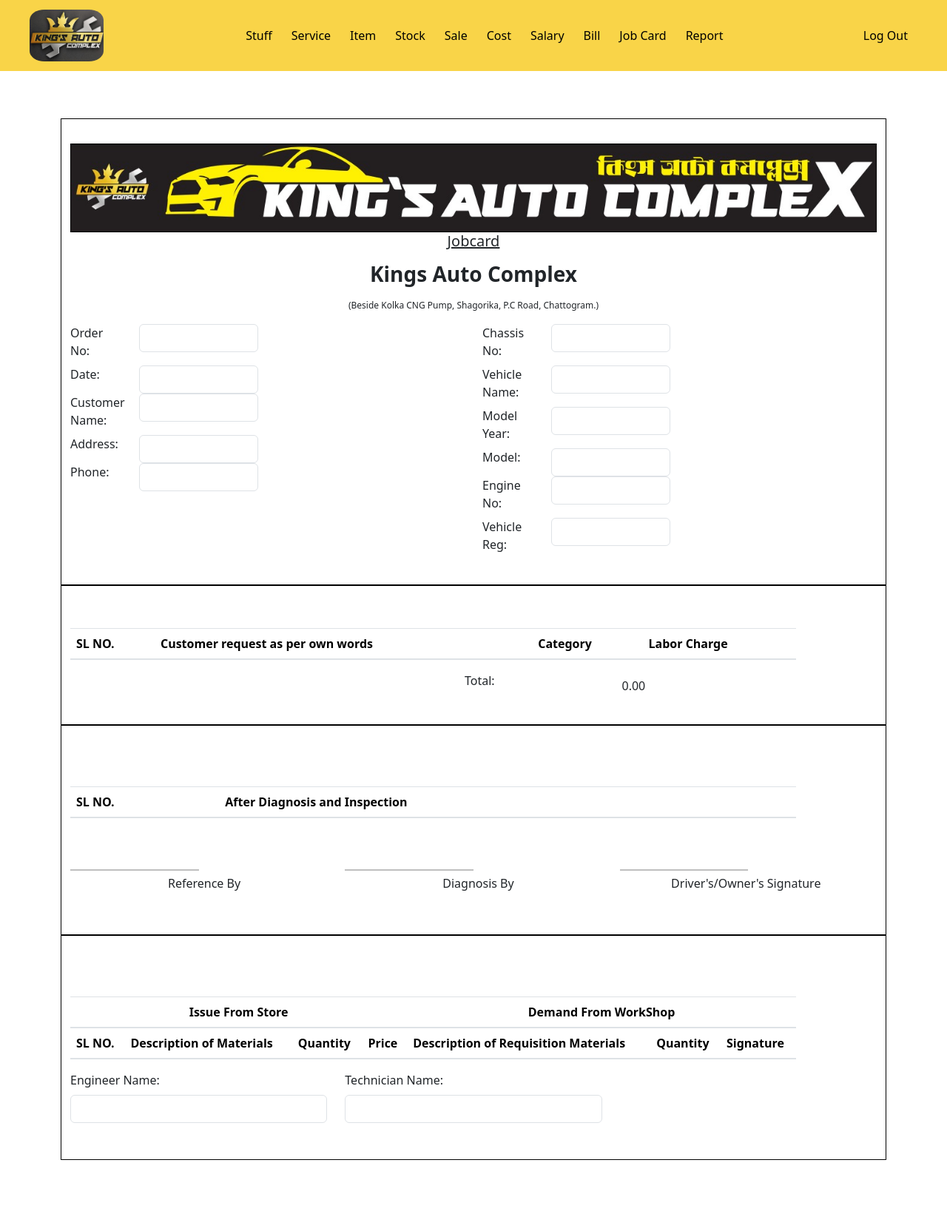
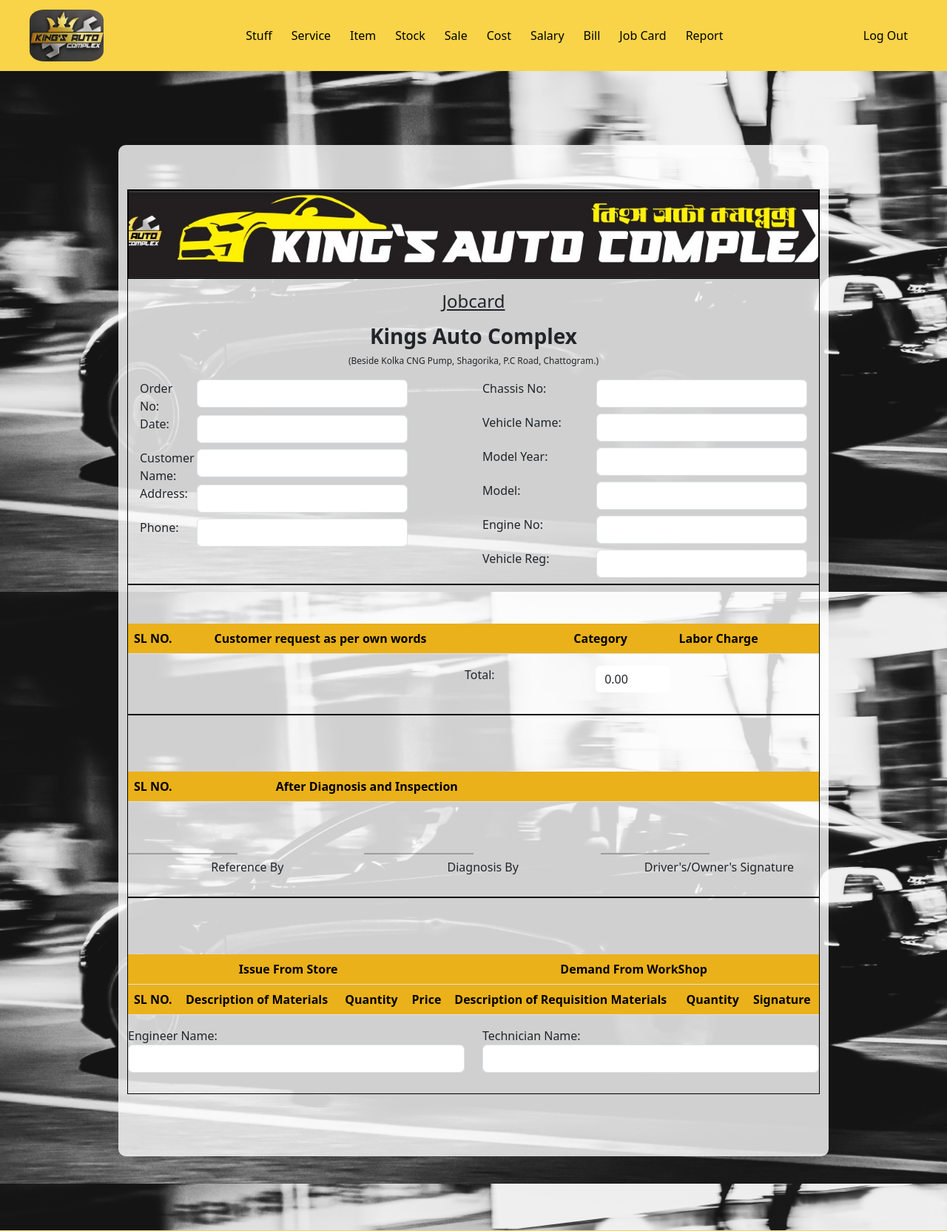
Before and after one commit to mdiibrahim/Kings-Auto-Complex-App, a Django app: template main/templates/main/jobcard_view.html in a window 1280 px wide. Shown: the top 1664 px of the page at 74% size. Run offline with Django 5.2, Linux system fonts and the light colour scheme; the template is opened without the code that fills it, so the values that code supplies are empty.

Commit message:
view job card done

```diff
--- a/main/templates/main/jobcard_view.html
+++ b/main/templates/main/jobcard_view.html
@@ -4,11 +4,48 @@
   <head>
     <meta charset="UTF-8" />
     <meta name="viewport" content="width=device-width, initial-scale=1.0" />
-    <link
-      rel="stylesheet"
-      href="https://cdn.jsdelivr.net/npm/bootstrap@4.6.2/dist/css/bootstrap.min.css"
-    />
+    <!-- Include Bootstrap 5 CSS -->
+    <link rel="stylesheet" href="https://cdn.jsdelivr.net/npm/bootstrap@5.3.0-alpha1/dist/css/bootstrap.min.css" />
+
     <style>
+      :root {
+        --primary-color: #eab11a;
+        --secondary-color: #f9d448;
+        --third-color: #f2f2f2;
+        --background-color: #000000;
+      }
+
+      /* Body styling with car background image */
+      body {
+        background: url('{% static "car_image.jpg" %}') no-repeat center center fixed;
+        background-size: cover; /* Ensure the image covers the entire background */
+      }
+
+      /* Container for the main content */
+      .container {
+        background-color: rgba(255, 255, 255, 0.8); /* Make background a little transparent */
+        padding: 60px;
+        border-radius: 10px;
+        margin-top: 100px; /* Add some top margin */
+        margin-bottom: 100px; /* Add some bottom margin */
+        max-width: 75% !important;
+        margin-left: auto; /* Center horizontally */
+        margin-right: auto; /* Center horizontally */
+      }
+
+      .btn-login {
+        background-color: var(--primary-color) !important; /* Primary color as default */
+        color: #000;
+        font-weight: 700;
+        border-radius: 50px;
+        padding: 15px;
+        transition: background-color 0.3s, transform 0.3s ease;
+      }
+
+      .btn-login:hover {
+        background-color: var(--secondary-color) !important; /* Secondary color on hover */
+        transform: scale(1.05);
+      }
       .main {
         background-image: url("{% static 'sign.jpg' %}");
         background-size: cover;
@@ -20,95 +57,60 @@
         justify-content: center;
         align-items: center;
       }
-      /* Adjust layout for printing */
+
+        .table th, .table td {
+
+  padding: 10px;
+}
+.table th{
+        background-color: var(--primary-color) !important;
+        }
+        /* Adjust layout for printing */
       @media print {
-        .row .col-md-2 {
-          display: inline-block;
-          width: 30%;
-        }
-        .row .col-md-4 {
-          display: inline-block;
-          width: 70%;
+        .container {
+          margin: 0%;
+          padding: 0;
         }
         .alias-ninja {
-          margin-bottom: 5rem;
+          margin-bottom: 25rem;
         }
-        .col-md-4 {
-          flex: 0 0 33.33%;
-          max-width: 33.33%;
+        .row {
+          display: flex;
+          flex-wrap: wrap;
         }
-        .col-md-6 {
-          width: 50%;
-          flex-basis: 50%;
-        }
-        body {
-          display: flex;
-          justify-content: center;
-          align-items: center;
-        }
-        .main {
-          background-image: url("{% static 'sign.jpg' %}");
-          background-size: cover;
-          background-repeat: no-repeat;
-          background-position: center;
-          height: 5vh;
-          width: 100%;
-          display: flex;
-          justify-content: center;
-          align-items: center;
-        }
-        input[type="text"] {
-          border: none;
-        }
-        .delete-row {
-          display: none !important;
-        }
-        .navbar {
-          display: none;
-        }
-        footer {
-          display: none !important;
-        }
-        .submit-bt {
-          display: none !important;
-        }
-      }
     </style>
   </head>
   <body>
     {% include 'main/navbar.html' %}
-    <div
-      class="jumbotron container justify-content-center"
-      style="background-color: white; text-align: left"
+<div
+      class=" container justify-content-center"
     >
       <form id="dynamic-form" action="{% url 'create_jobcard' %}" method="POST">
         {% csrf_token %}
-
+        <input type="hidden" name="date1" id="date1">
         <div
-          class="container"
-          style="border: 1px solid black; padding-top: 3%; padding-bottom: 3%"
-        >
+          class="" style="border: 1px solid black;" >
           <div
-            style="border: 1px solid black; padding-top: 3%; padding-bottom: 3%"
+            style="border: 1px solid black;"
             class="main"
           ></div>
-          <div class="text-center mb-3">
-            <h5><u>Jobcard</u></h5>
+          <div class="text-center my-3">
+            <h4><u>Jobcard</u></h4>
           </div>
-          <div class="text-center mb-3">
+          <div class="text-center mb-1">
             <h3><strong>Kings Auto Complex</strong></h3>
           </div>
           <div class="text-center mb-3" style="font-size: 0.75rem">
             (Beside Kolka CNG Pump, Shagorika, P.C Road, Chattogram.)
           </div>
 
-          <div class="row" style="text-align: left">
+          <div class="row px-3" style="text-align: left">
             <div class="col-md-6">
-              <div class="row">
+              <div class="row ">
                 <div class="col-md-2">
                   <label for="Ref">Order No:</label>
                 </div>
-                <div class="col-md-4">
+                <div class="col-md-8">
                   <input
                     type="number"
                     class="form-control"
@@ -119,11 +121,11 @@
                 </div>
               </div>
 
-              <div class="row">
+              <div class="row mb-2">
                 <div class="col-md-2">
                   <label for="date">Date:</label>
                 </div>
-                <div class="col-md-4">
+                <div class="col-md-8">
                   <input
                     class="form-control"
                     id="date"
@@ -136,7 +138,7 @@
                 <div class="col-md-2">
                   <label for="name">Customer Name:</label>
                 </div>
-                <div class="col-md-4">
+                <div class="col-md-8">
                   <input
                     type="text"
                     class="form-control"
@@ -147,11 +149,11 @@
                 </div>
               </div>
 
-              <div class="row">
+              <div class="row mb-2">
                 <div class="col-md-2">
                   <label for="address">Address:</label>
                 </div>
-                <div class="col-md-4">
+                <div class="col-md-8">
                   <input
                     type="text"
                     class="form-control"
@@ -162,11 +164,11 @@
                 </div>
               </div>
 
-              <div class="row">
+              <div class="row mb-2">
                 <div class="col-md-2">
                   <label for="phone">Phone:</label>
                 </div>
-                <div class="col-md-4">
+                <div class="col-md-8">
                   <input
                     type="text"
                     class="form-control"
@@ -180,11 +182,11 @@
 
             <div class="col-md-6">
               <!-- Second column content here -->
-              <div class="row">
-                <div class="col-md-2">
+              <div class="row mb-2">
+                <div class="col-md-4">
                   <label for="chassisNo">Chassis No:</label>
                 </div>
-                <div class="col-md-4">
+                <div class="col-md-8">
                   <input
                     type="text"
                     class="form-control"
@@ -195,11 +197,11 @@
                 </div>
               </div>
 
-              <div class="row">
-                <div class="col-md-2">
+              <div class="row mb-2">
+                <div class="col-md-4">
                   <label for="vehicleName">Vehicle Name:</label>
                 </div>
-                <div class="col-md-4">
+                <div class="col-md-8">
                   <input
                     type="text"
                     class="form-control"
@@ -210,11 +212,11 @@
                 </div>
               </div>
 
-              <div class="row">
-                <div class="col-md-2">
+              <div class="row mb-2">
+                <div class="col-md-4">
                   <label for="modelYear">Model Year:</label>
                 </div>
-                <div class="col-md-4">
+                <div class="col-md-8">
                   <input
                     type="text"
                     class="form-control"
@@ -225,11 +227,11 @@
                 </div>
               </div>
 
-              <div class="row">
-                <div class="col-md-2">
+              <div class="row mb-2">
+                <div class="col-md-4">
                   <label for="model">Model:</label>
                 </div>
-                <div class="col-md-4">
+                <div class="col-md-8">
                   <input
                     type="text"
                     class="form-control"
@@ -240,11 +242,11 @@
                 </div>
               </div>
 
-              <div class="row">
-                <div class="col-md-2">
+              <div class="row mb-2">
+                <div class="col-md-4">
                   <label for="engineNo">Engine No:</label>
                 </div>
-                <div class="col-md-4">
+                <div class="col-md-8">
                   <input
                     type="text"
                     class="form-control"
@@ -255,11 +257,11 @@
                 </div>
               </div>
 
-              <div class="row">
-                <div class="col-md-2">
+              <div class="row mb-2">
+                <div class="col-md-4">
                   <label for="vehicleReg">Vehicle Reg:</label>
                 </div>
-                <div class="col-md-4">
+                <div class="col-md-8">
                   <input
                     type="text"
                     class="form-control"
@@ -274,11 +276,11 @@
         </div>
 
         <div
-          class="container"
+          class=""
           style="border: 1px solid black; padding-top: 3%; padding-bottom: 3%"
         >
           <!-- Table -->
-          <table class="table mt-4 table-hover" style="width: 90%">
+          <table class="table mt-4 table-hover" >
             <thead>
               <tr>
                 <th scope="col">SL NO.</th>
@@ -356,13 +358,13 @@
         </div>
 
         <div
-          class="container"
+          class=""
           style="border: 1px solid black; padding-top: 3%; padding-bottom: 3%"
         >
           <!-- Additional Table -->
           <div class="row mt-5">
             <div class="col-md-12">
-              <table class="table table-hover" style="width: 90%">
+              <table class="table table-hover" >
                 <thead>
                   <tr>
                     <th scope="col">SL NO.</th>
@@ -448,13 +450,13 @@
         </div>
 
         <div
-          class="container"
+          class=""
           style="border: 1px solid black; padding-top: 3%; padding-bottom: 3%"
         >
           <!-- Additional Table -->
           <div class="row mt-5 page-break-before">
             <div class="col-md-12">
-              <table class="table table-hover" style="width: 90%">
+              <table class="table table-hover" >
                 <thead>
                   <tr>
                     <th scope="col" class="text-center" colspan="4">
@@ -555,7 +557,7 @@
             </div>
           </div>
           <div class="row">
-            <div class="col-md-4">
+            <div class="col-md-6">
               <div class="form-group">
                 <label for="Ref">Engineer Name:</label>
                 <input
@@ -567,7 +569,7 @@
                 />
               </div>
             </div>
-            <div class="col-md-4">
+            <div class="col-md-6">
               <div class="form-group">
                 <label for="name">Technician Name:</label>
                 <input
@@ -586,6 +588,8 @@
     </div>
 
     {% include 'main/footer.html' %}
+    <!-- Bootstrap 5 JS (No jQuery required) -->
+    <script src="https://cdn.jsdelivr.net/npm/bootstrap@5.3.0-alpha1/dist/js/bootstrap.bundle.min.js"></script>
     <!-- Your scripts -->
     <script>
       // Get all the labor charge input elements
```
